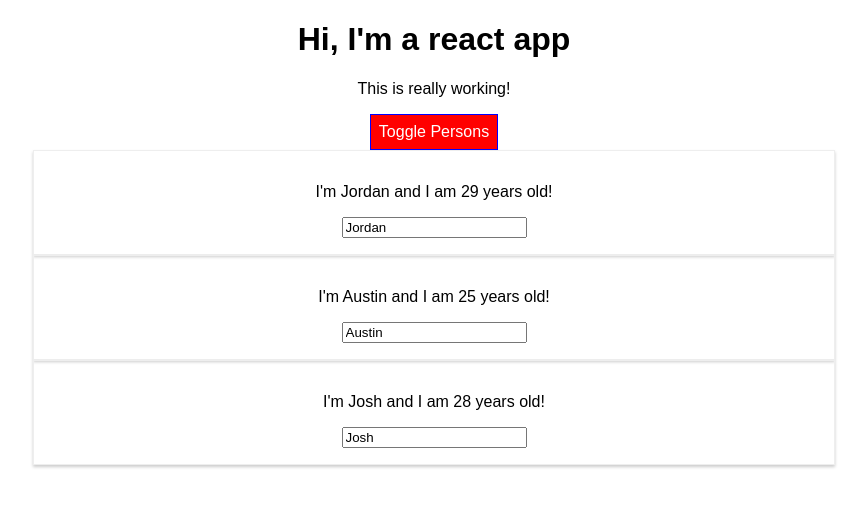
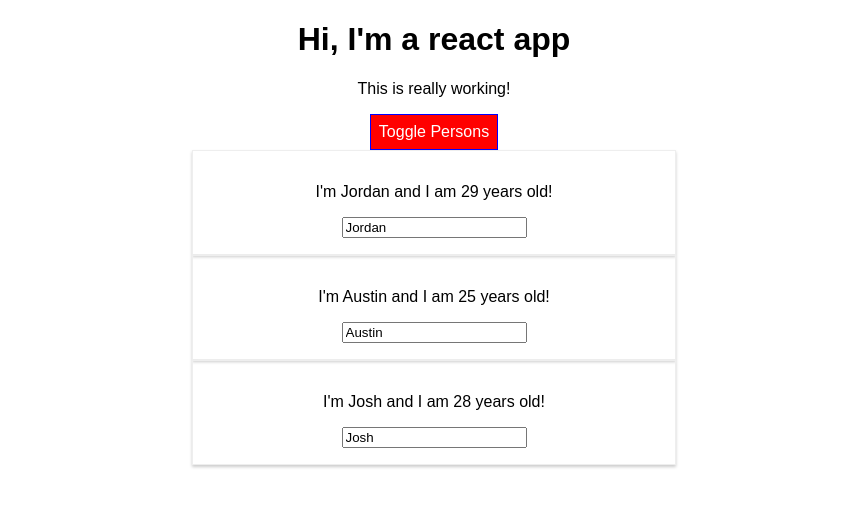
Before and after one commit to jiv-era/react-complete-guide, a React (Create React App) app: page / in a window 1280 px wide. Both pictures are taken after a click on the button "Toggle Persons". Shown: the top 506 px of the page, without its empty margins (206-1073 px from the left). Built offline with nearby package versions, Linux system fonts and the light colour scheme.

Commit message:
Removed Radium and implemented Styled Components

```diff
--- a/package.json
+++ b/package.json
@@ -6,7 +6,8 @@
     "radium": "^0.26.0",
     "react": "^16.13.0",
     "react-dom": "^16.13.0",
-    "react-scripts": "1.1.5"
+    "react-scripts": "1.1.5",
+    "styled-components": "^5.0.1"
   },
   "scripts": {
     "start": "react-scripts start",
--- a/src/App.js
+++ b/src/App.js
@@ -1,6 +1,5 @@
 import React, { Component } from 'react';
 import './App.css';
-import Radium, { StyleRoot } from 'radium';
 import Person from './Person/Person';
 
 class App extends Component {
@@ -95,7 +94,6 @@ class App extends Component {
 
 
     return (
-      <StyleRoot>
       <div className="App">
         <h1>Hi, I'm a react app</h1>
         <p className={classes.join(' ')}>This is really working!</p>
@@ -104,10 +102,9 @@ class App extends Component {
           onClick={this.togglePersonsHandler}>Toggle Persons</button>
           {persons}
       </div>
-      </StyleRoot>
     );
     // return React.createElement('div', {className: 'App'}, React.createElement('h1', null,  'Does this work now?'));
   }
 }
 
-export default Radium(App);
+export default App;
--- a/src/Person/Person.css
+++ b/src/Person/Person.css
@@ -1,4 +1,4 @@
-.Person {
+/* .Person {
     width: 60%;
     margin: auto;
     border: 1px solid #eee;
@@ -6,3 +6,9 @@
     padding: 16px;
     text-align: center;
 }
+
+@media (min-width: 500px) {
+    .Person {
+        width: 450px;
+    }
+} */
--- a/src/Person/Person.js
+++ b/src/Person/Person.js
@@ -1,7 +1,19 @@
 import React from 'react';
-import Radium from 'radium';
+import styled from 'styled-components';
 
-import './Person.css';
+// import './Person.css';
+const StyledDiv = styled.div`
+    width: 60%;
+    margin: auto;
+    border: 1px solid #eee;
+    box-shadow: 0 2px 3px #ccc;
+    padding: 16px;
+    text-align: center;
+
+@media (min-width: 500px) {
+    width: 450px;
+}
+`;
 
 const person = ( props ) => {
     const style = {
@@ -11,12 +23,13 @@ const person = ( props ) => {
     };
 
     return (
-        <div className="Person" style={style}>
+        // <div className="Person" style={style}>
+        <StyledDiv>
             <p onClick={props.click}>I'm {props.name} and I am {props.age} years old!</p>
             <p>{props.children}</p>
             <input type="text" onChange={props.changed} value={props.name}/>
-        </div>
+        </StyledDiv>
     )
 };
 
-export default Radium(person);
+export default person;
```
Also changed, not shown: 1 other file (tests, documents, lock files or other folders).
